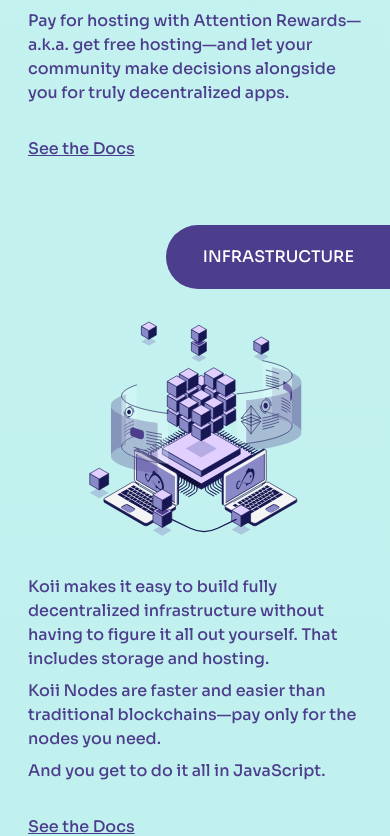
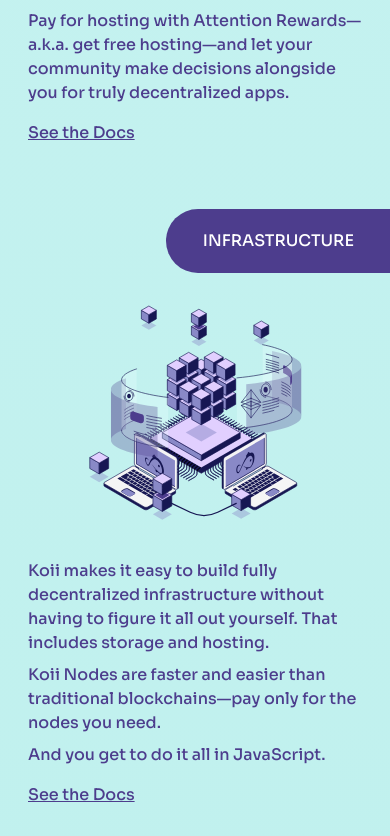
Before and after one commit to koii-network/homepage, a Next.js app: page /founders in a window 390 px wide. Shown: the part 4589-5425 px from the top of the page. Built offline with nearby package versions, Linux system fonts and the light colour scheme.

Commit message:
Align mobile docs link

```diff
--- a/components/founders/learn-to-build/product.tsx
+++ b/components/founders/learn-to-build/product.tsx
@@ -81,7 +81,7 @@ export const Product = ({
         target="_blank"
         rel="noreferrer"
         href={docsLink}
-        className={`${textClasses} underline`}
+        className={`${textClasses} -mt-4 underline`}
       >
         See the Docs
       </a>
```
